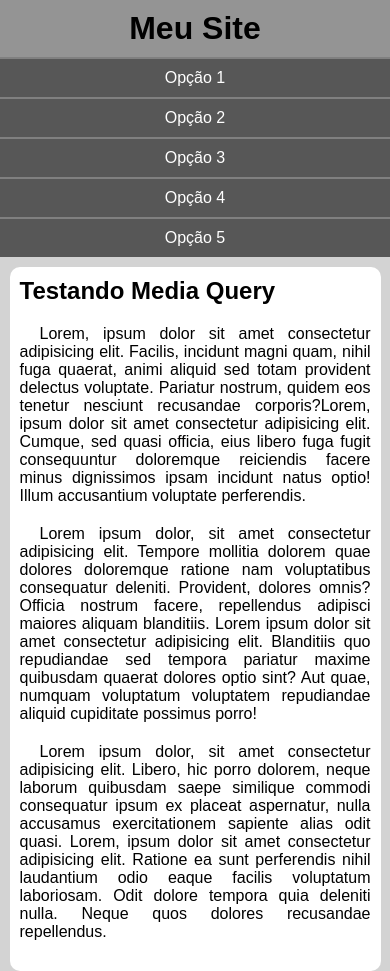
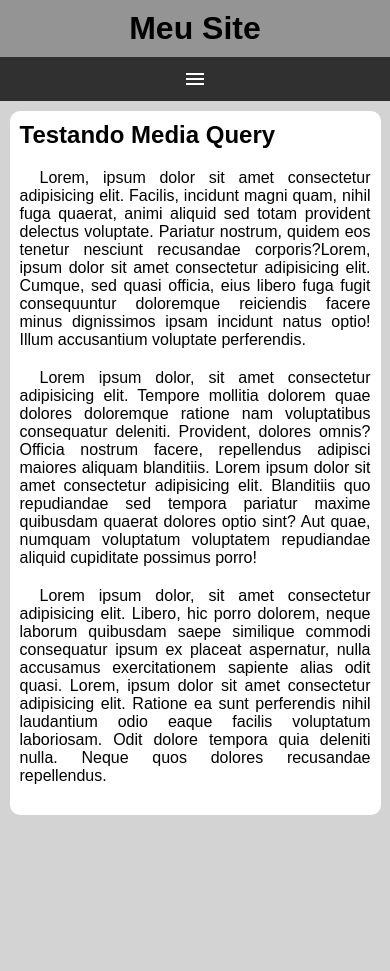
Before and after one commit to Anguna/HTML-e-CSS, a plain HTML site: page exercicios/ex026/mq005/index.html in a window 390 px wide. After the commit the page ends 844 px from the top, so only its background shows below. Drawn offline with nearby package versions, Linux system fonts and the light colour scheme.

Commit message:
media query

```diff
--- a/exercicios/ex026/mq005/estilos/style.css
+++ b/exercicios/ex026/mq005/estilos/style.css
@@ -1,4 +1,5 @@
 @charset "UTF-8";
+
 
 *{
     font-family: Arial, Helvetica, sans-serif;
@@ -20,8 +21,22 @@ header > h1 {
     text-align: center;
 }
 
+span#burguer {
+    background-color: rgb(48, 48, 48);
+    color: white;
+    display: block;
+    text-align: center;
+    padding: 10px;
+    cursor: pointer;
+}
+
+span#burguer:hover {
+    background-color: white;
+    color: black;
+}
+
 menu {
-    display: block;
+    display: none;
 }
 
 menu > ul {
--- a/exercicios/ex026/mq005/index.html
+++ b/exercicios/ex026/mq005/index.html
@@ -5,11 +5,15 @@
     <meta name="viewport" content="width=device-width, initial-scale=1.0">
     <title>Media Query</title>
     <link rel="stylesheet" href="estilos/style.css">
+    <link rel="stylesheet" href="https://fonts.googleapis.com/css2?family=Material+Symbols+Outlined:opsz,wght,FILL,GRAD@24,400,0,0&icon_names=menu" />
 </head>
 <body>
     <header>
         <h1>Meu Site</h1>
-        <menu>
+        <span id="burguer" class="material-symbols-outlined" onclick="clickMenu()">
+menu
+</span>
+        <menu id="itens">
             <ul>
                 <li><a href="#">Opção 1</a></li>
                 <li><a href="#">Opção 2</a></li>
@@ -29,5 +33,14 @@
             <p>Lorem ipsum dolor, sit amet consectetur adipisicing elit. Libero, hic porro dolorem, neque laborum quibusdam saepe similique commodi consequatur ipsum ex placeat aspernatur, nulla accusamus exercitationem sapiente alias odit quasi. Lorem, ipsum dolor sit amet consectetur adipisicing elit. Ratione ea sunt perferendis nihil laudantium odio eaque facilis voluptatum laboriosam. Odit dolore tempora quia deleniti nulla. Neque quos dolores recusandae repellendus.</p>
         </article>
     </main>
+    <script>
+        function clickMenu() {
+           if (itens.style.display == 'block') {
+            itens.style.display = 'none'
+           } else {
+            itens.style.display = 'block'
+           }
+        }
+    </script>
 </body>
 </html>
```
